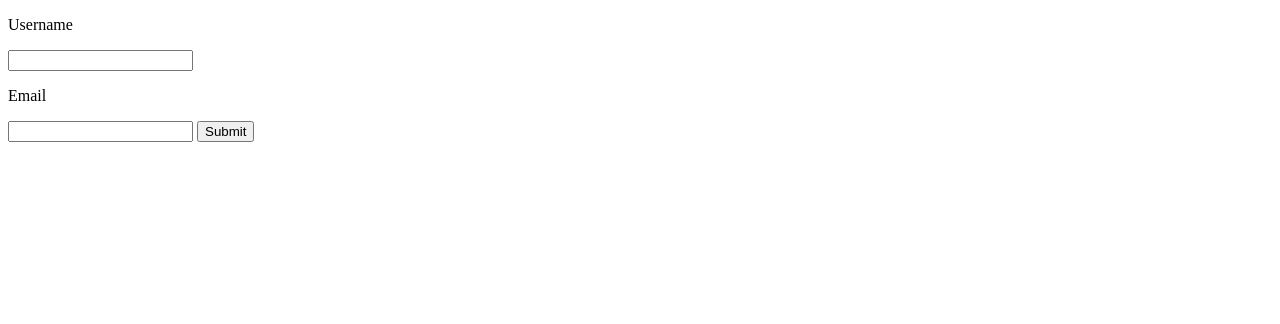
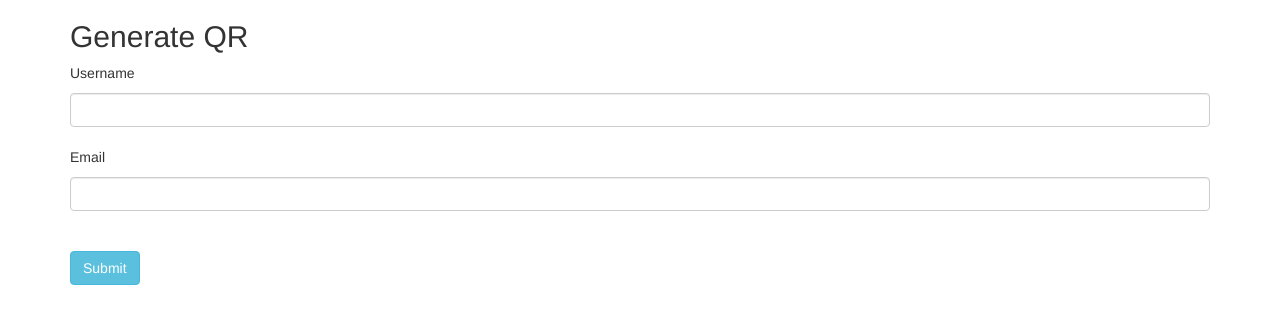
Before and after one commit to Shashiyadav187/User-Management-API, a plain HTML site: page index.html in a window 1280 px wide. Drawn offline with nearby package versions, Linux system fonts and the light colour scheme.

Commit message:
Added bootstrap and angular for styling purposes
Bootstrap used for the input fields.
Angular used to validate the email input fields.

```diff
--- a/index.html
+++ b/index.html
@@ -3,20 +3,31 @@
 
 <head>
     <title>QR code</title>
-    <script src="https://code.jquery.com/jquery-3.2.1.js" integrity="sha256-DZAnKJ  /6XZ9si04Hgrsxu/8s717jcIzLy3oi35EouyE=" crossorigin="anonymous"></script>
+    <script src="https://code.jquery.com/jquery-3.2.1.js" integrity="sha256-DZAnKJ/6XZ9si04Hgrsxu/8s717jcIzLy3oi35EouyE=" crossorigin="anonymous"></script>
+    <script src="https://ajax.googleapis.com/ajax/libs/angularjs/1.6.4/angular.min.js"></script>
     <script type="text/javascript" src="qrGenerate.js"></script>
+    <link rel="stylesheet" href="https://maxcdn.bootstrapcdn.com/bootstrap/3.3.7/css/bootstrap.min.css" integrity="sha384-BVYiiSIFeK1dGmJRAkycuHAHRg32OmUcww7on3RYdg4Va+PmSTsz/K68vbdEjh4u" crossorigin="anonymous">
+    <link rel="stylesheet" href="styles.css">
 </head>
 
-<body>
+<body class="container" ng-app="myApp" ng-controller="MainCtrl">
+    <h2>Generate QR</h2>
+
     <p>Username</p>
-    <input type="text" id="username" />
+    <input type="text" id="username" class="form-control">
+
     <br>
     <p>Email</p>
-    <input type="text" id="email" />
-    <button id="submit">Submit</button>
-    <br>
-    <img id='barcode' src="" alt="QR code" />
-    <p id="print"></p>
+    <input class="form-control" type="email" ng-model="style_add" id="email" class="form-control">
+
+    <br><br>
+    <button class="btn btn-info" id="submit">Submit</button>
+
+    <br><br>
+    <img id='barcode' src="" alt="QR code" title="QR code">
+
+    <br><br>
+    <div id="print"></div>
 </body>
 
 </html>
```
